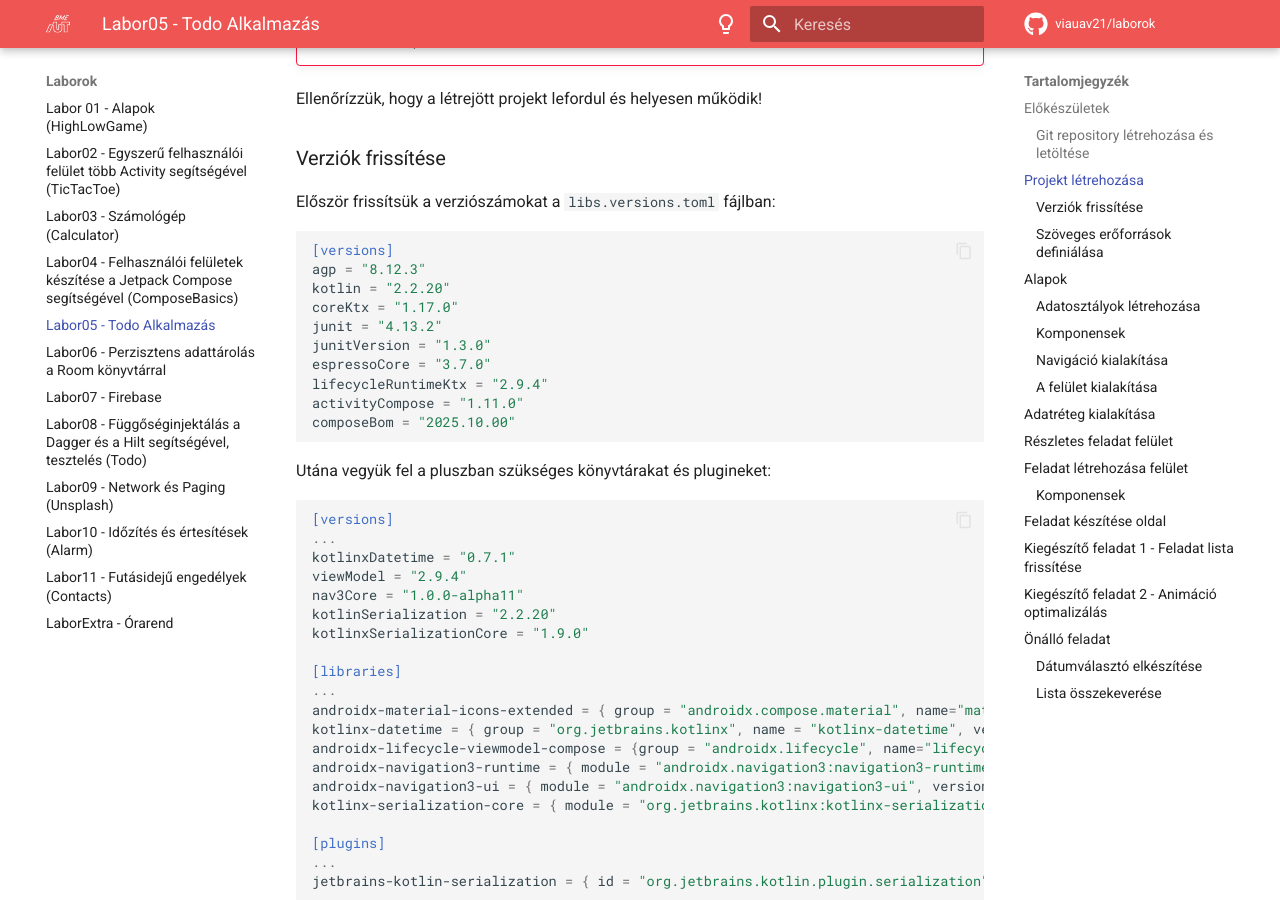
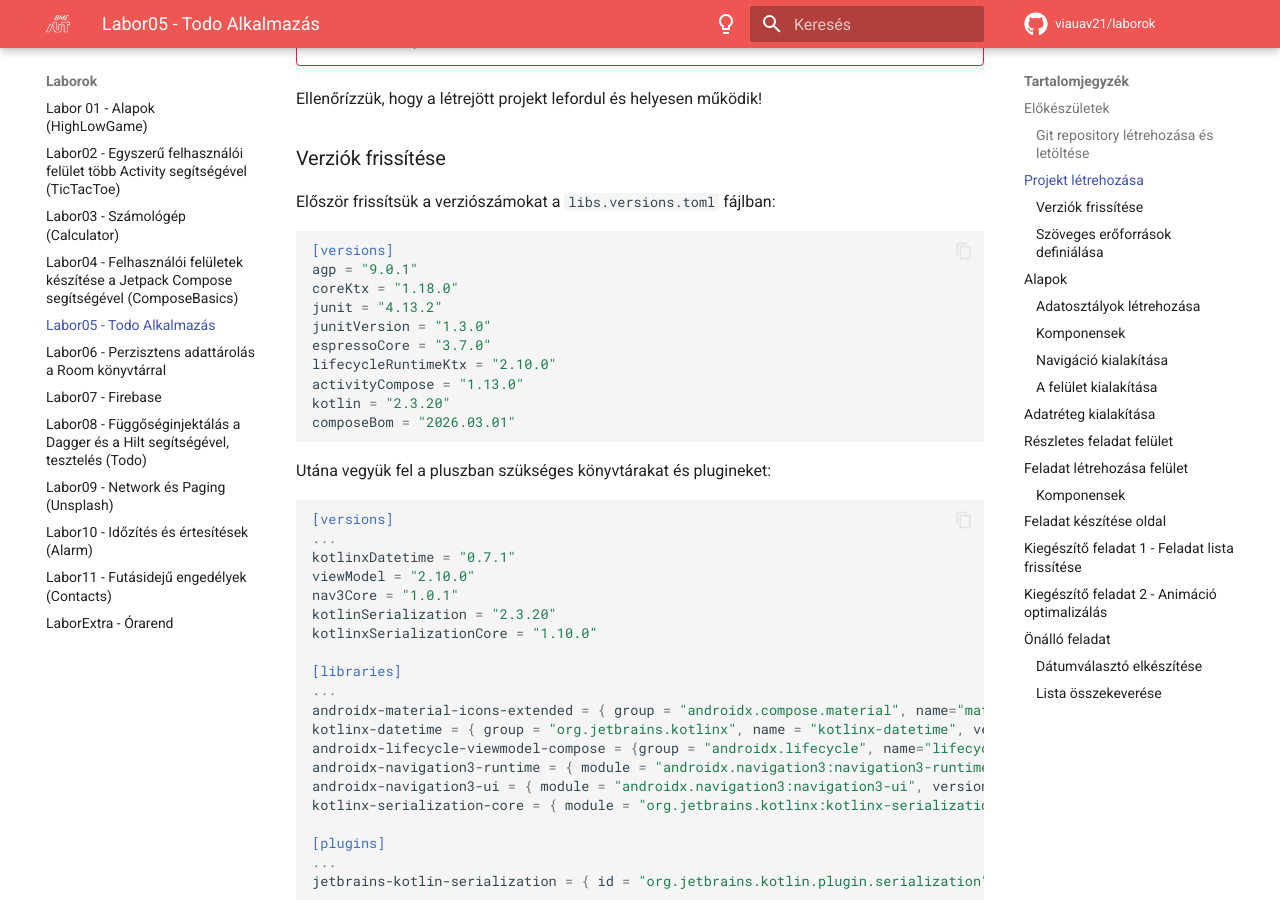
Before and after one commit to VIAUAV21/laborok, an MkDocs documentation site: the page built from docs/laborok/todo/index.md, in a window 1280 px wide and 900 px high, scrolled down 2500 px. Built offline with MkDocs 1.6.1 and Material for MkDocs 9.7.7, drawn with Linux system fonts in a browser that asks for light colours; comment, search, counter and statistics services are not loaded.

Commit message:
lab 05 fix version numbers

````diff
--- a/docs/laborok/todo/index.md
+++ b/docs/laborok/todo/index.md
@@ -47,15 +47,15 @@ Először frissítsük a verziószámokat a `libs.versions.toml` fájlban:
 
 ```toml
 [versions]
-agp = "8.12.3"
-kotlin = "2.2.20"
-coreKtx = "1.17.0"
+agp = "9.0.1"
+coreKtx = "1.18.0"
 junit = "4.13.2"
 junitVersion = "1.3.0"
 espressoCore = "3.7.0"
-lifecycleRuntimeKtx = "2.9.4"
-activityCompose = "1.11.0"
-composeBom = "2025.10.00"
+lifecycleRuntimeKtx = "2.10.0"
+activityCompose = "1.13.0"
+kotlin = "2.3.20"
+composeBom = "2026.03.01"
 ```
 
 Utána vegyük fel a pluszban szükséges könyvtárakat és plugineket:
@@ -64,10 +64,10 @@ Utána vegyük fel a pluszban szükséges könyvtárakat és plugineket:
 [versions]
 ...
 kotlinxDatetime = "0.7.1"
-viewModel = "2.9.4"
-nav3Core = "1.0.0-alpha11"
-kotlinSerialization = "2.2.20"
-kotlinxSerializationCore = "1.9.0"
+viewModel = "2.10.0"
+nav3Core = "1.0.1"
+kotlinSerialization = "2.3.20"
+kotlinxSerializationCore = "1.10.0"
 
 [libraries]
 ...
````
